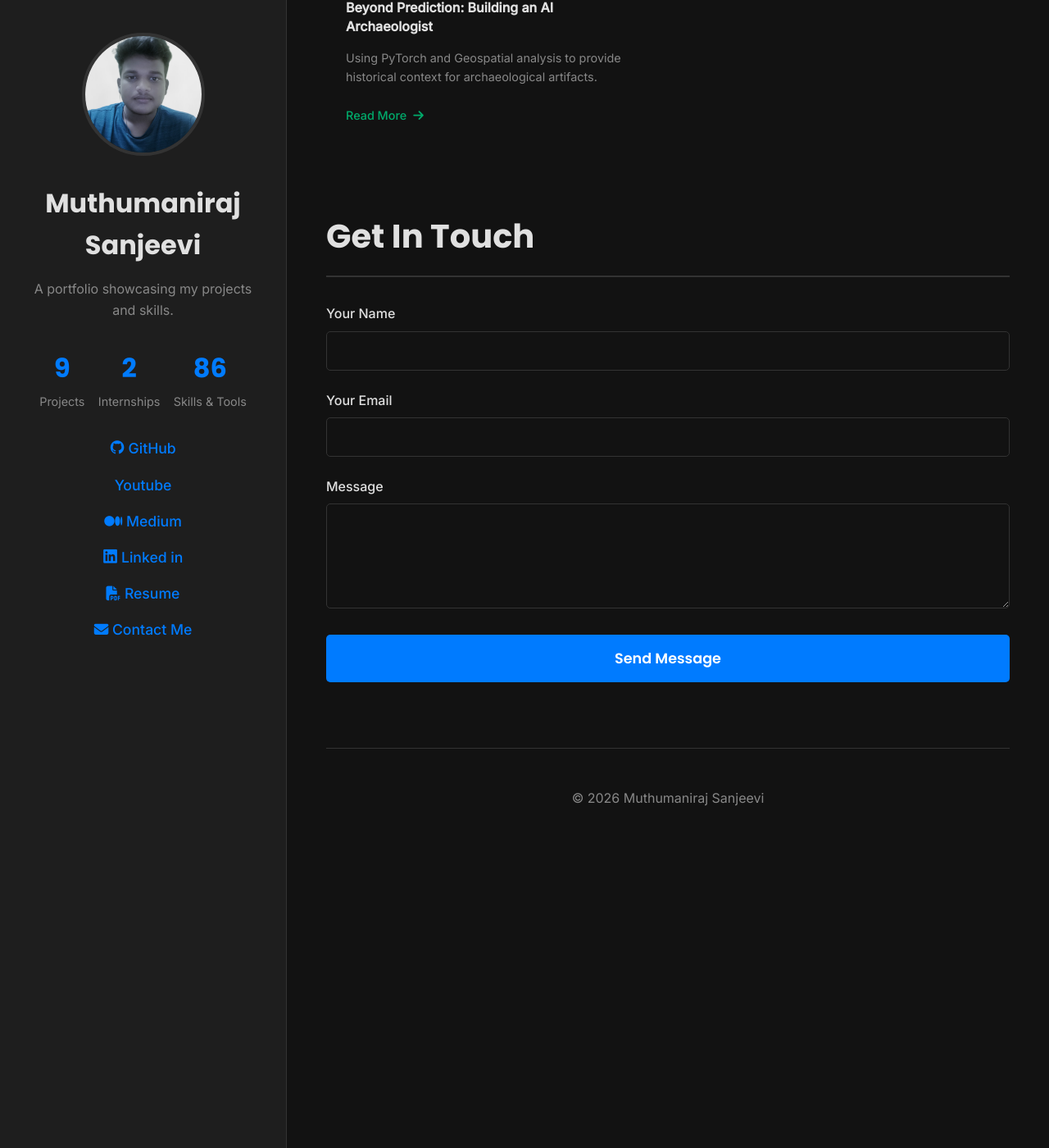
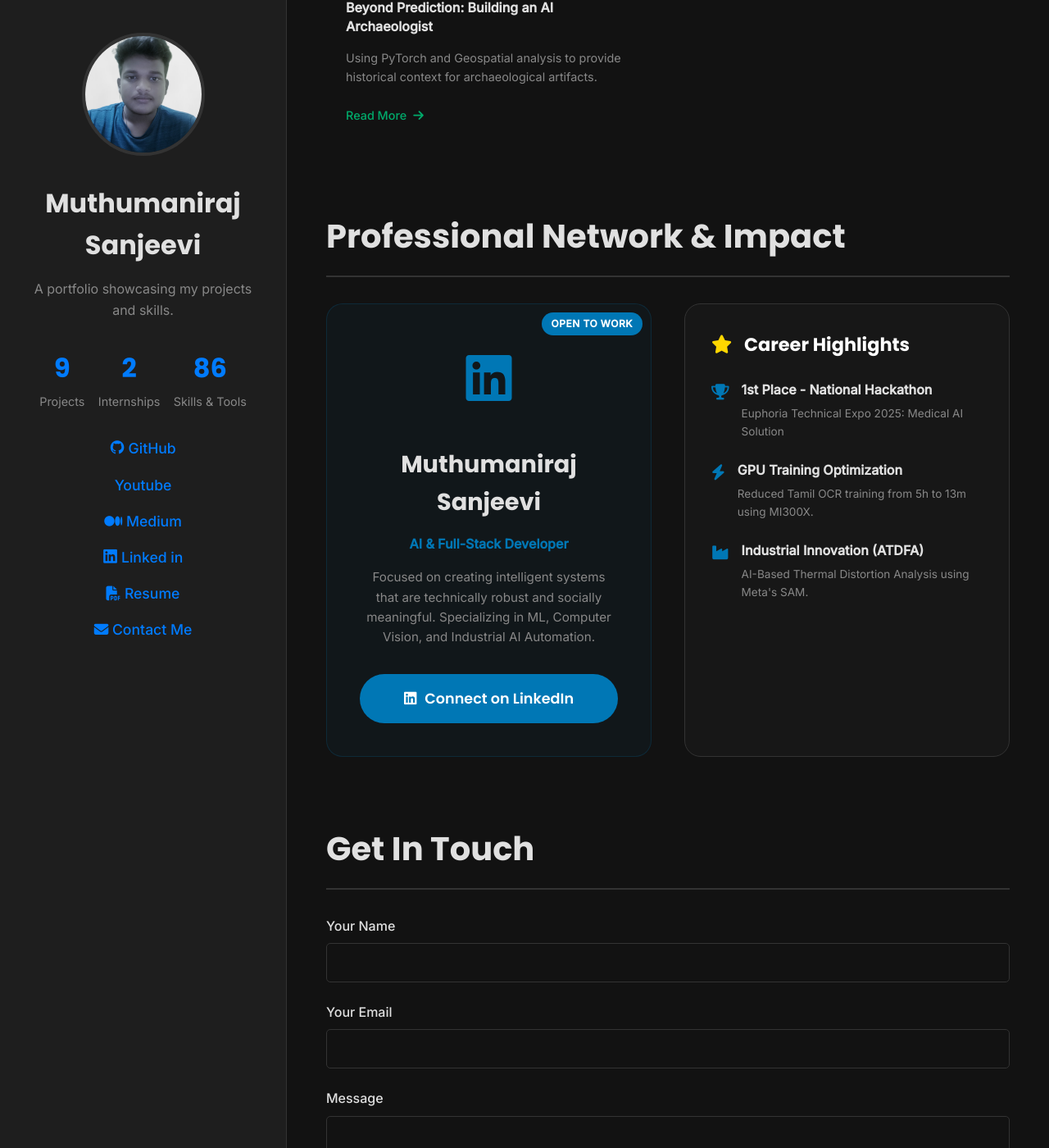
Before and after one commit to Muthumaniraj26/portfoliomuthumaniraj, a Jekyll site: the page built from index.html, in a window 1280 px wide and 1400 px high, scrolled down 3455 px. Shown: the whole window at 82% size. Built offline with Jekyll 4.4.1, drawn with Linux system fonts in a browser that asks for light colours; before the commit the page ends 4505 px from its top, so only the background shows below that.

Commit message:
Add Premium LinkedIn Showcase with Professional Highlights and Open to Work Badge

```diff
--- a/index.html
+++ b/index.html
@@ -141,6 +141,52 @@ title: Home
   </div>
 </section>
 
+<section id="linkedin" class="portfolio-section">
+  <h2>Professional Network & Impact</h2>
+  <div class="linkedin-container" style="display: grid; grid-template-columns: repeat(auto-fit, minmax(360px, 1fr)); gap: 2.5rem;">
+    <!-- Profile Card -->
+    <div class="linkedin-card glass-card" style="background: rgba(0, 119, 181, 0.05); border: 1px solid rgba(0, 119, 181, 0.2); padding: 2.5rem; border-radius: 20px; text-align: center; position: relative; overflow: hidden;">
+      <div style="position: absolute; top: 10px; right: 10px; background: #0077b5; color: #fff; font-size: 0.75rem; padding: 4px 12px; border-radius: 20px; font-weight: 600; letter-spacing: 0.5px;">OPEN TO WORK</div>
+      <div style="font-size: 4rem; color: #0077b5; margin-bottom: 1rem;"><i class="fab fa-linkedin"></i></div>
+      <h3 style="font-size: 1.8rem; margin-bottom: 0.5rem;">Muthumaniraj Sanjeevi</h3>
+      <p style="color: #0077b5; font-weight: 600; margin-bottom: 1rem; font-size: 1rem;">AI & Full-Stack Developer</p>
+      <p style="color: var(--text-muted); font-size: 0.95rem; margin-bottom: 2rem; line-height: 1.6;">Focused on creating intelligent systems that are technically robust and socially meaningful. Specializing in ML, Computer Vision, and Industrial AI Automation.</p>
+      <a href="https://www.linkedin.com/in/muthumaniraj-sanjeevi/" target="_blank" class="button" style="background-color: #0077b5; border-radius: 50px; padding: 1rem 2.5rem; display: flex; align-items: center; gap: 10px; justify-content: center;">
+        <i class="fab fa-linkedin"></i> Connect on LinkedIn
+      </a>
+    </div>
+
+    <!-- Highlights Card -->
+    <div class="linkedin-highlights glass-card" style="padding: 2rem; border-radius: 20px; background: rgba(255, 255, 255, 0.02); border: 1px solid var(--border-color); display: flex; flex-direction: column; gap: 1.5rem;">
+      <h3 style="margin: 0; font-size: 1.4rem; color: #fff;"><i class="fas fa-star" style="color: #FFD700; margin-right: 10px;"></i> Career Highlights</h3>
+
+      <div class="highlight-item" style="display: flex; gap: 15px;">
+        <div style="color: #0077b5; font-size: 1.2rem;"><i class="fas fa-trophy"></i></div>
+        <div>
+          <h4 style="margin: 0; font-size: 1rem;">1st Place - National Hackathon</h4>
+          <p style="margin: 5px 0 0 0; font-size: 0.85rem; color: var(--text-muted);">Euphoria Technical Expo 2025: Medical AI Solution</p>
+        </div>
+      </div>
+
+      <div class="highlight-item" style="display: flex; gap: 15px;">
+        <div style="color: #0077b5; font-size: 1.2rem;"><i class="fas fa-bolt"></i></div>
+        <div>
+          <h4 style="margin: 0; font-size: 1rem;">GPU Training Optimization</h4>
+          <p style="margin: 5px 0 0 0; font-size: 0.85rem; color: var(--text-muted);">Reduced Tamil OCR training from 5h to 13m using MI300X.</p>
+        </div>
+      </div>
+
+      <div class="highlight-item" style="display: flex; gap: 15px;">
+        <div style="color: #0077b5; font-size: 1.2rem;"><i class="fas fa-industry"></i></div>
+        <div>
+          <h4 style="margin: 0; font-size: 1rem;">Industrial Innovation (ATDFA)</h4>
+          <p style="margin: 5px 0 0 0; font-size: 0.85rem; color: var(--text-muted);">AI-Based Thermal Distortion Analysis using Meta's SAM.</p>
+        </div>
+      </div>
+    </div>
+  </div>
+</section>
+
 <section id="contact" class="contact-section">
   <h2>Get In Touch</h2>
   <form id="contact-form" action="https://formspree.io/f/xrbyoqpl" method="POST">
```
Also changed, not shown: 1 other file.
